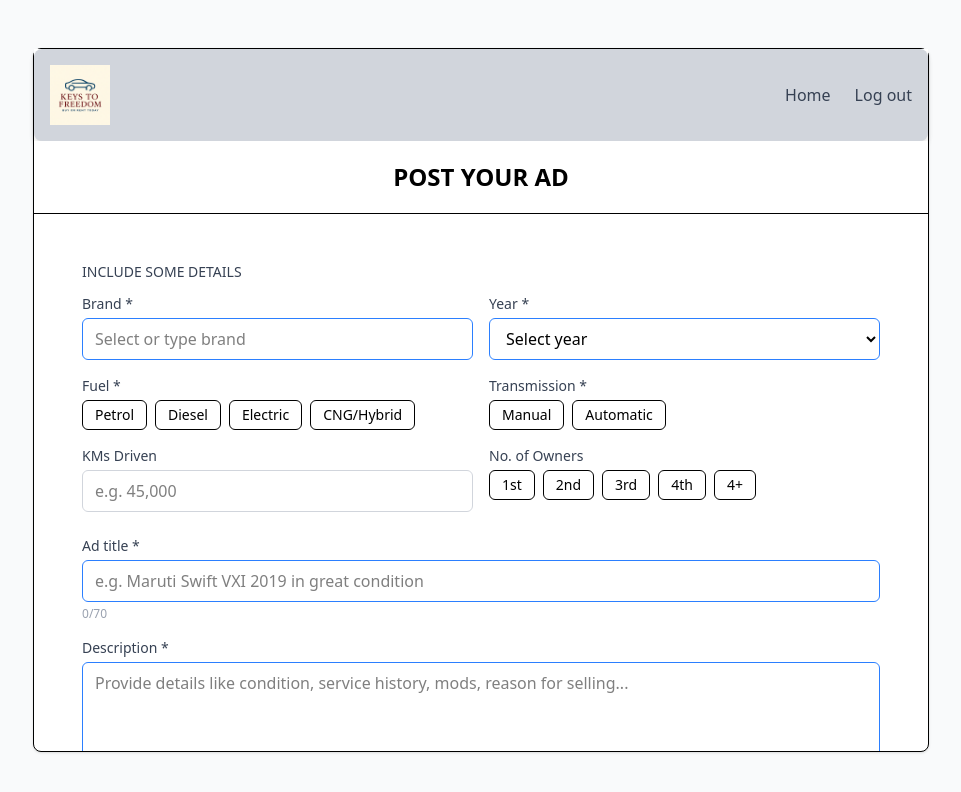
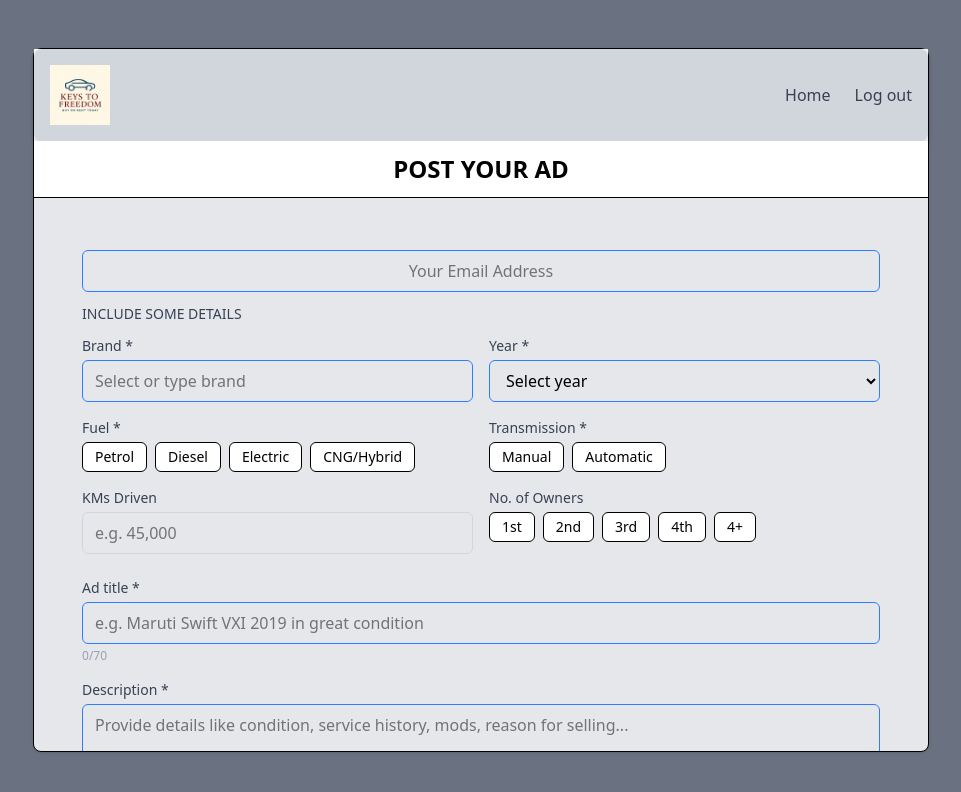
Before and after one commit to SayanMazumder75/Final_Year_Project, a React (Vite) app in the folder Project/: page /PostAd in a window 1280 px wide. Shown: the top 792 px of the page, without its empty margins (159-1120 px from the left). Built offline with nearby package versions, Linux system fonts and the light colour scheme.

Commit message:
PostAd
Design Changes

```diff
--- a/Project/src/Admin_Panel/PostAd.jsx
+++ b/Project/src/Admin_Panel/PostAd.jsx
@@ -1,11 +1,12 @@
 // PostAd.jsx
-import React, { useState, useRef } from "react";
+import React, { useState, useRef, useEffect } from "react";
 import Header from "./Header";
 
 const MAX_IMAGES = 20;
 const YEARS = Array.from({ length: 30 }, (_, i) => new Date().getFullYear() - i); // last 30 years
 
 export default function PostAd() {
+
   const [form, setForm] = useState({
     brand: "",
     year: "",
@@ -41,6 +42,42 @@ export default function PostAd() {
     // optional: images minimum? not required here
     return e;
   }
+  const [owner, setOwner] = useState(null);
+  useEffect(() => {
+      const fetchOwner = async () => {
+        try {
+          const token = localStorage.getItem("accessToken");
+          if (!token) {
+            setError("You must be logged in to view this page.");
+            setLoading(false);
+            return;
+          }
+
+          const res = await fetch("http://localhost:5000/owner/me", {
+            headers: { Authorization: `Bearer ${token}` },
+          });
+
+          if (!res.ok) throw new Error(`Failed to fetch profile: ${res.status}`);
+
+          const data = await res.json();
+
+          setOwner(data);
+          setFormData({
+
+            email: data.email || "",
+
+          });
+
+          setLoading(false);
+        } catch (err) {
+          console.error(err);
+          setError(err.message);
+          setLoading(false);
+        }
+      };
+
+      fetchOwner();
+    }, []);
 
   function handleChange(e) {
     const { name, value } = e.target;
@@ -114,14 +151,14 @@ export default function PostAd() {
 
   return (
 
-    <div className="min-h-screen bg-gray-50 flex justify-center p-6 md:p-12 fixed inset-0 overflow-auto">
-      <div className="max-w-4xl w-full bg-white shadow-sm border rounded-lg flex flex-col">
+    <div className="min-h-screen bg-gray-500 flex justify-center p-6 md:p-12 fixed inset-0 overflow-auto">
+      <div className="max-w-4xl w-full bg-gray-200 shadow-sm border rounded-lg flex flex-col">
         {/* Sticky Header */}
-        <div className="md:w-full shadow-md sticky top-0 z-10 bg-white">
+        <div className="md:w-full shadow-md sticky top-0 z-10 bg-gray-100">
             <Header />
         </div>
         {/* Page Title */}
-        <header className="px-6 py-5 border-b sticky top-16 bg-white z-10">
+        <header className="px-6 py-3 border-b sticky top-16 bg-white z-10">
           <h1 className="text-center text-lg md:text-2xl font-semibold">POST YOUR AD</h1>
         </header>
         <div className="flex-1 overflow-y-auto max-h-[calc(100vh-150px)] p-6">
@@ -133,6 +170,19 @@ export default function PostAd() {
           )}
 
           <section>
+            <div>
+              <input
+                name="email"
+                value={owner?.email}
+                onChange={handleChange}
+                readOnly
+                className={`mt-1 mb-3 block w-full rounded-md border px-3 py-2 ${
+                  errors.brand ? "border-red-500" : "border-blue-500 focus:border-blue-600 focus:ring-3 focus:ring-blue-600 text-center coursor-not-allowed"
+                }`}
+                placeholder="Your Email Address"
+              />
+            </div>
+
             <h2 className="text-sm font-medium text-gray-700 mb-3">INCLUDE SOME DETAILS</h2>
             <div className="grid grid-cols-1 md:grid-cols-2 gap-4">
               <div>
@@ -393,13 +443,11 @@ export default function PostAd() {
                   placeholder="+91 98765 43210"
                 />
                 {errors.phone && <p className="text-sm text-red-500 mt-1">{errors.phone}</p>}
-                <p className="text-xs text-gray-400 mt-1">We will send a verification code to this number.</p>
               </div>
             </div>
           </section>
 
-          <footer className="flex items-center justify-between pt-4 border-t">
-            <div className="text-sm text-gray-600">Review your details before posting.</div>
+            <div className="font-medium text-sm text-gray-600">Review your details before posting.</div>
             <div className="flex items-center gap-3">
               <button
                 type="button"
@@ -433,7 +481,6 @@ export default function PostAd() {
                 {submitting ? "Posting..." : "Post now"}
               </button>
             </div>
-          </footer>
         </form>
       </div>
     </div>
--- a/Project/src/Admin_Panel/Rental_Vehicles.jsx
+++ b/Project/src/Admin_Panel/Rental_Vehicles.jsx
@@ -80,7 +80,7 @@ export default function Dashboard() {
           </div>
         )}
 
-        <div className="flex-1 px-3 sm:px-6 pt-4 sm:pt-6 pb-6 sm:pb-8 overflow-x-auto md:max-w-1500">
+        <div className="flex-1 px-3 sm:px-6 pt-4 sm:pt-6 pb-6 sm:pb-8 overflow-x-hidden md:max-w-1500">
           <div className="bg-white rounded-2xl shadow-lg p-4 sm:p-6">
             {/* Search */}
             <div className="flex flex-col sm:flex-row sm:items-center sm:justify-between mb-4 sm:mb-5 gap-3">
```
